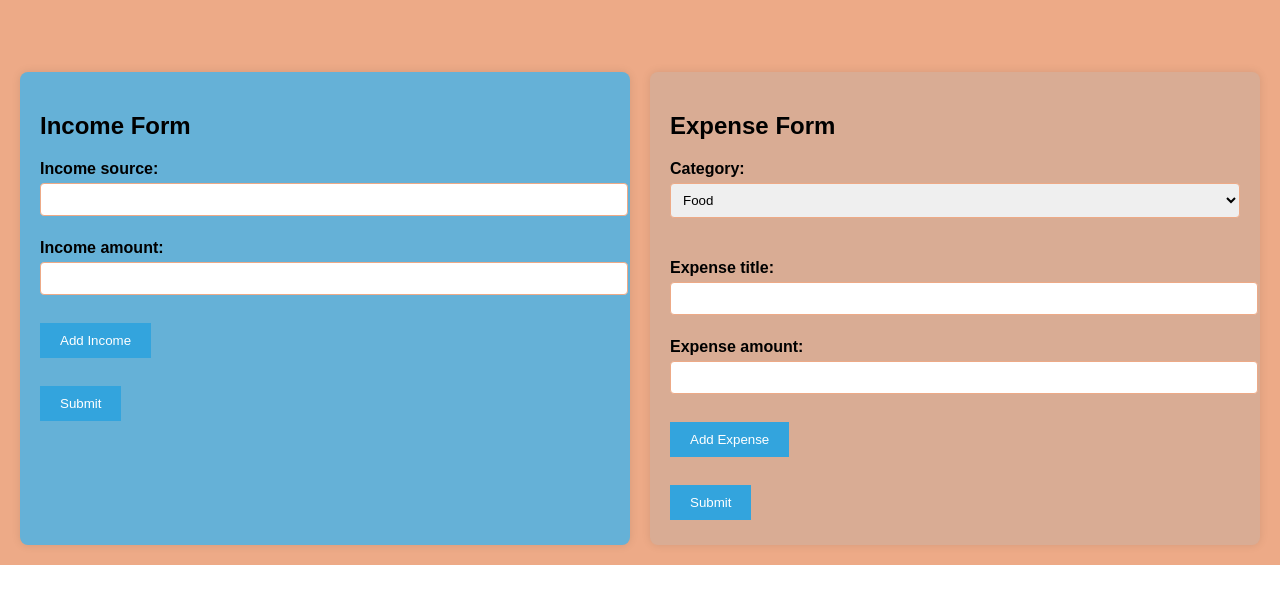
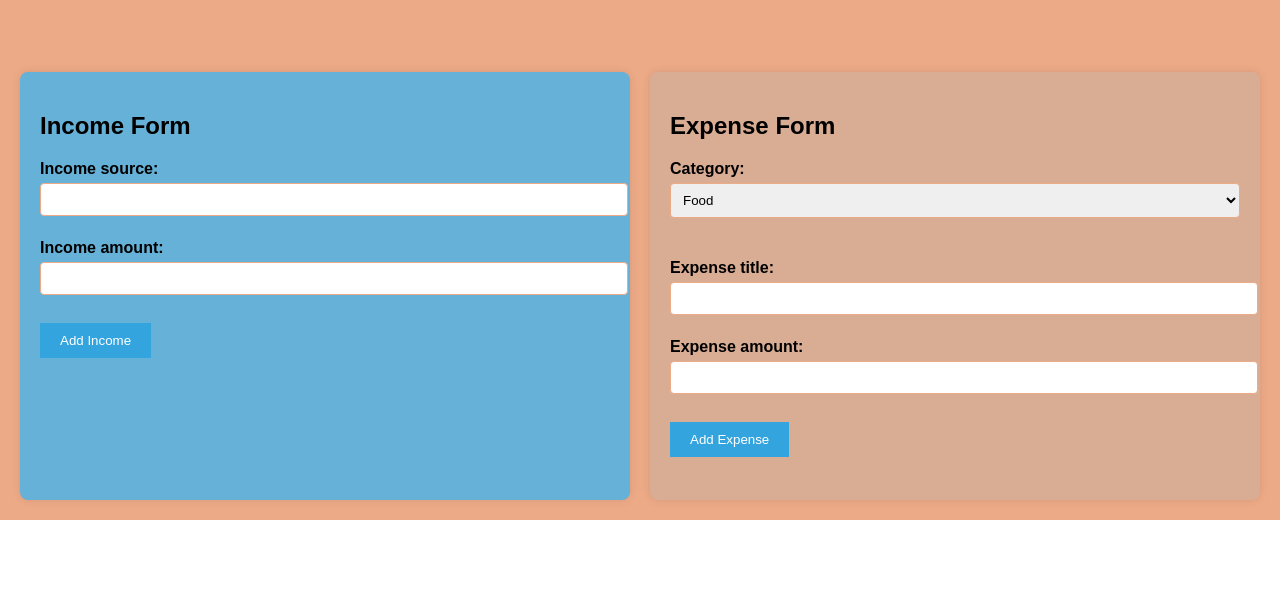
Before and after one commit to Temima613/BudgetTracker, a plain HTML site: page index.html in a window 1280 px wide. Shown: the part 68-672 px from the top of the page. Drawn offline with Linux system fonts and the light colour scheme.

Commit message:
unnecessary buttons removed in html

```diff
--- a/index.html
+++ b/index.html
@@ -77,7 +77,7 @@
          <label for="incomeAmount">Income amount:</label>
          <input type="number" id="incomeAmount" name="incomeAmount" required><br><br>
          <button id="addIncome">Add Income</button><br><br>
-         <button id="submitIncome">Submit</button>
+
        </form>
      </div>
      <div class="form-container2">
@@ -97,7 +97,7 @@
          <label for="expenseAmount">Expense amount:</label>
          <input type="number" id="expenseAmount" name="expenseAmount" required><br><br>
          <button id="addExpense">Add Expense</button><br><br>
-         <button id="submitExpense">Submit</button>
+
        </form>
      </div>
    </section>
```
